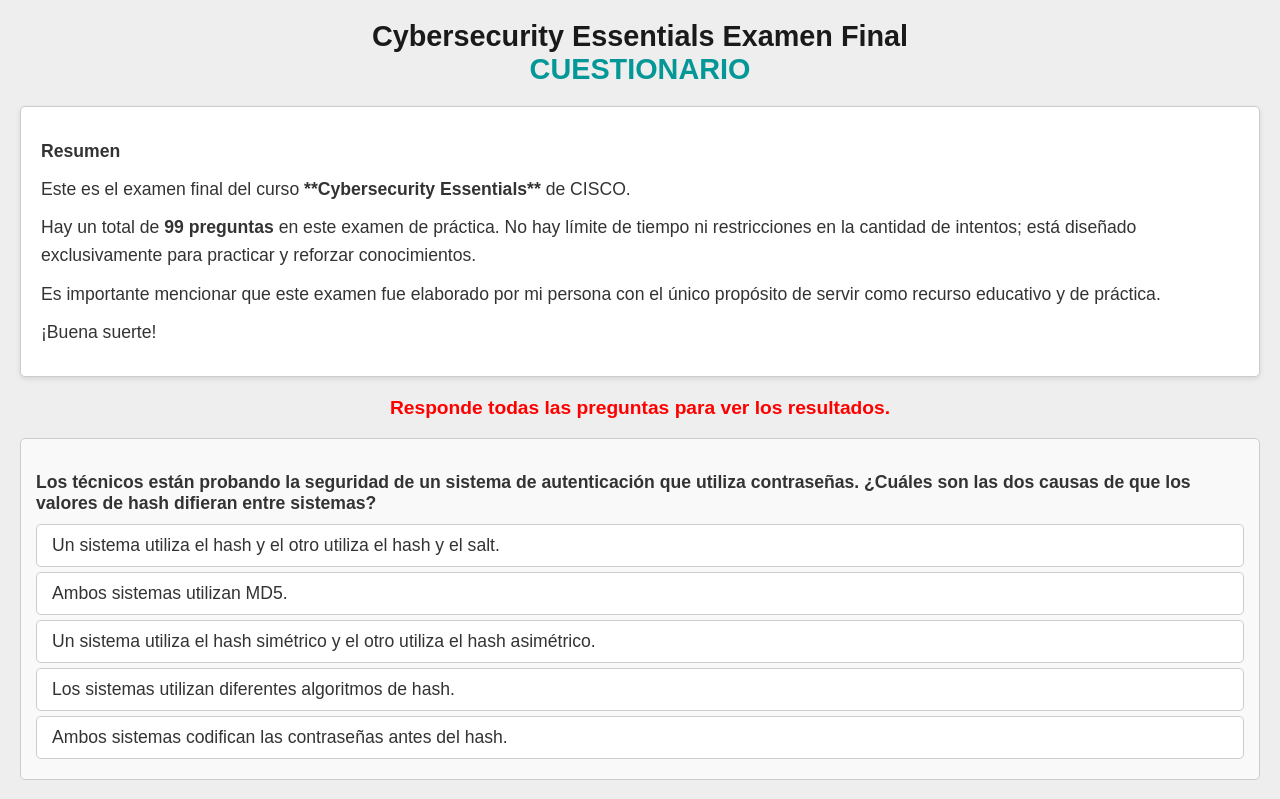
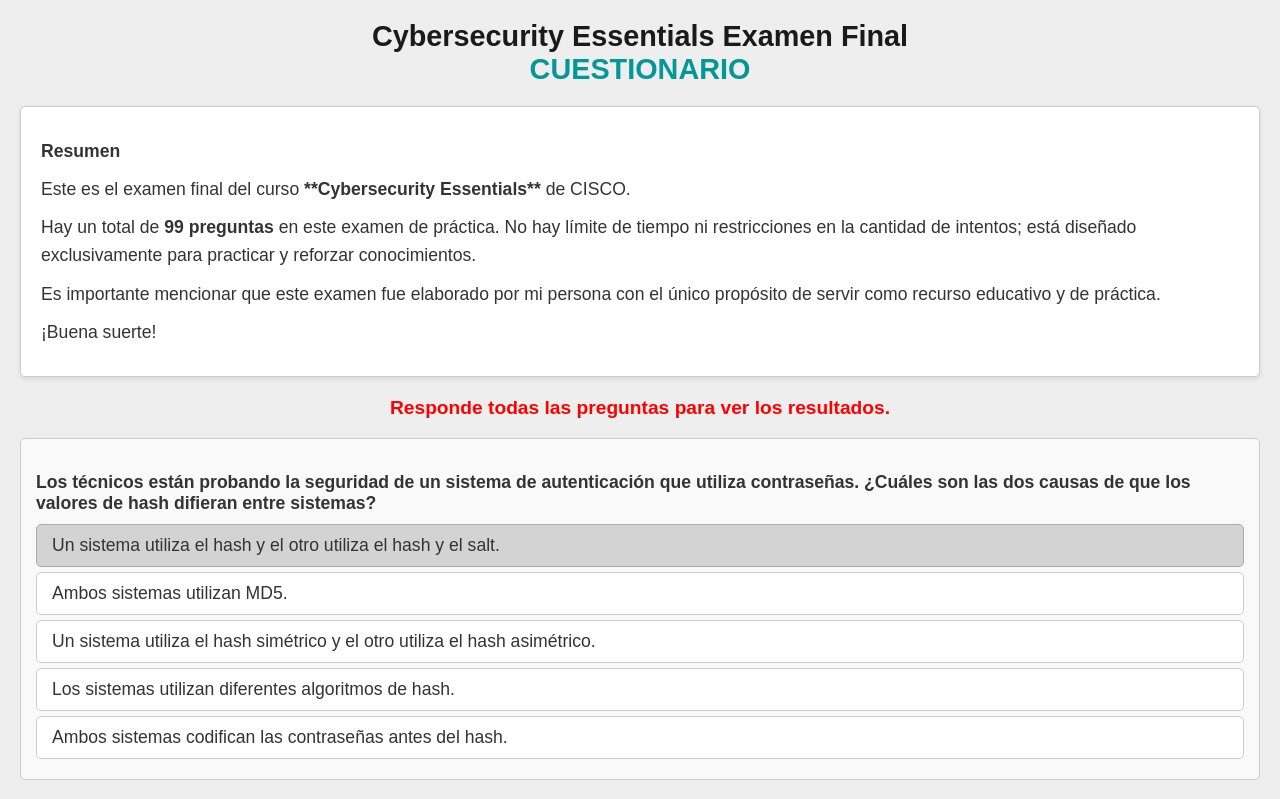
Before and after one commit to JeamByOnexx/cybersecurity-essentials-examen-final.github.io, a plain HTML site: page index.html in a window 1280 px wide. Both pictures are taken after a click on the element 640 px from the left and 545 px from the top of the page. Shown: the top 799 px of the page. Drawn offline with Linux system fonts and the light colour scheme.

Commit message:
Update style.css

```diff
--- a/style.css
+++ b/style.css
@@ -92,6 +92,11 @@ h1 {
     color: #F44336;
 }
 
+.option.selected {
+    background-color: #d3d3d3;
+    border: 1px solid #aaa;
+}
+
 .disabled {
     opacity: 0.6;
     cursor: not-allowed;
```
